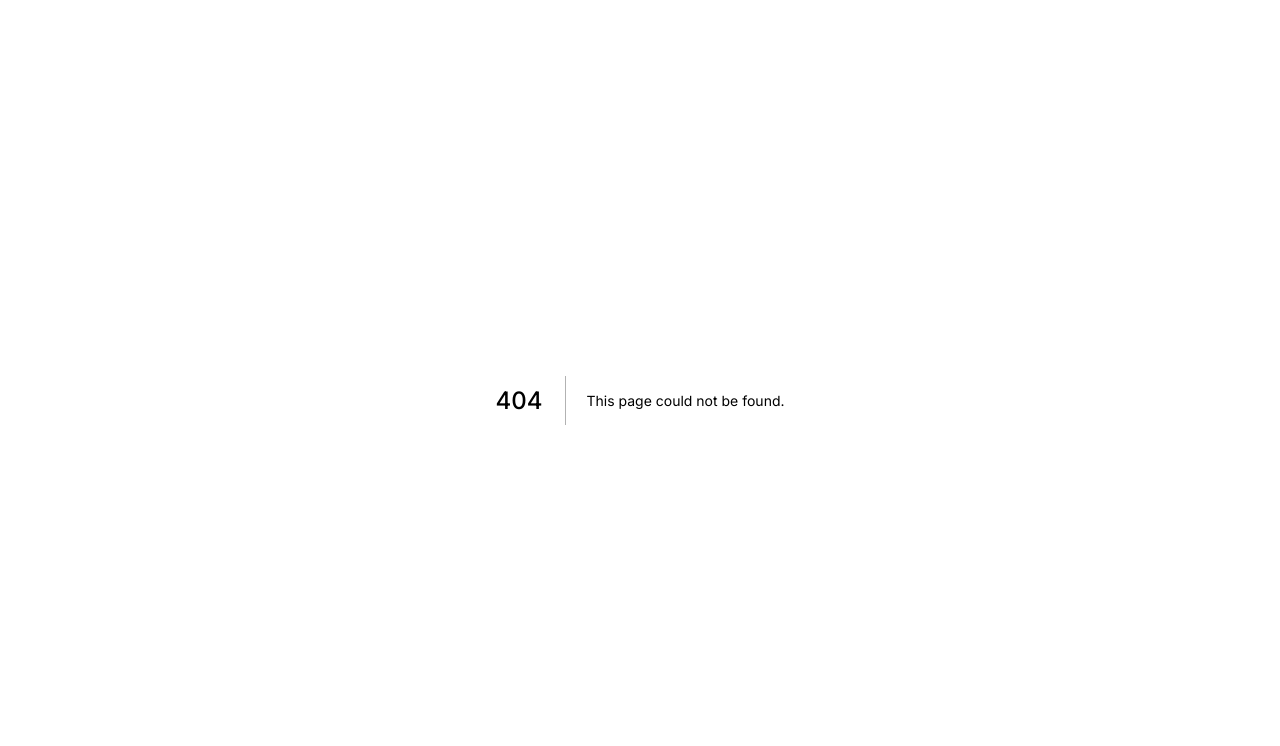
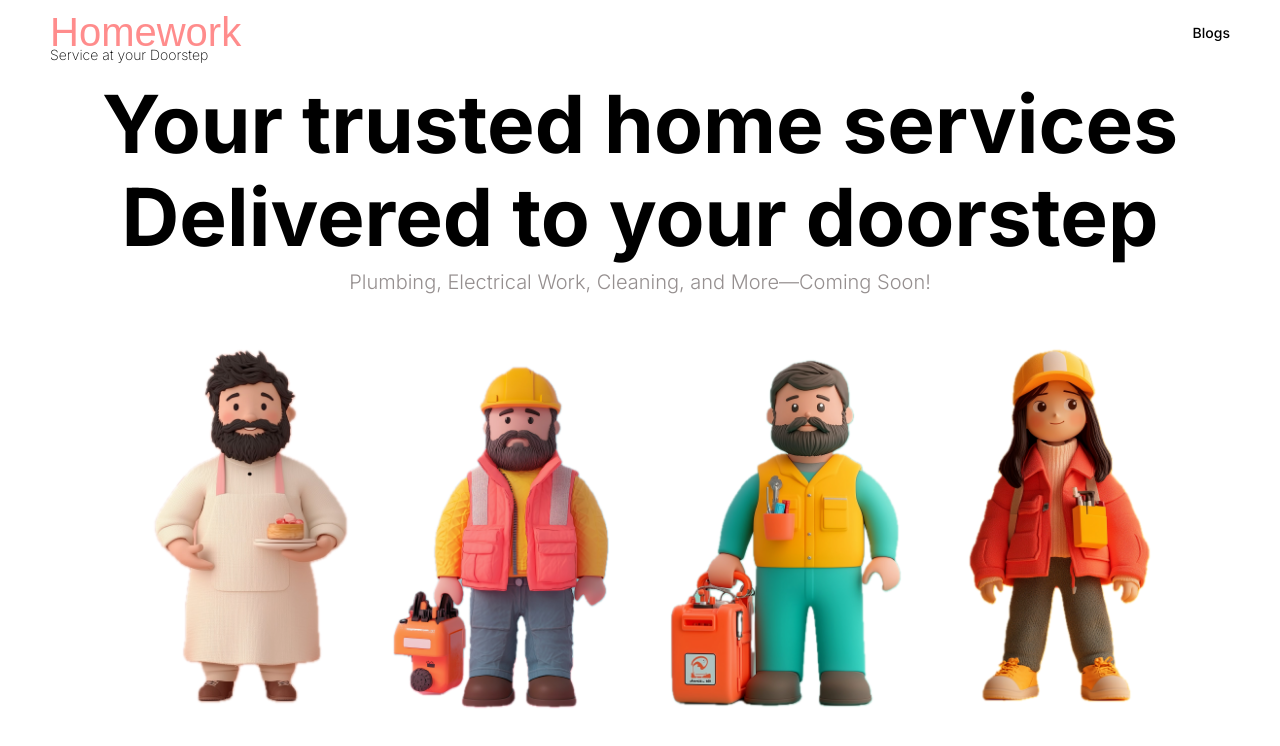
Before and after one commit to codepushed/hw_client, a Next.js app: page /coming-soon in a window 1280 px wide. Before the commit this address had no page. Shown: the top 746 px of the page. Built offline with nearby package versions, Linux system fonts and the light colour scheme; a web font is replaced by a local one.

Commit message:
new coming soon

```diff
--- a/package.json
+++ b/package.json
@@ -15,6 +15,7 @@
     "css-loader": "^7.1.2",
     "next": "14.2.5",
     "react": "^18",
+    "react-device-detect": "^2.2.3",
     "react-dom": "^18",
     "sass": "^1.77.8"
   },
--- /dev/null
+++ b/pages/coming-soon/index.jsx
@@ -0,0 +1,26 @@
+import React from "react";
+
+import Header from "../../components/Header";
+
+const ComingSoon = () => {
+  return (
+    <div>
+      <Header />
+      <div className="comingSoonWrapper">
+        <div className="comingSoonContentText">
+        <h1>Your trusted home services</h1>
+        <h1 className="comingSoonContentSubText">Delivered to your doorstep</h1>
+
+        <p>Plumbing, Electrical Work, Cleaning, and More—Coming Soon!</p>
+
+        </div>
+
+        <div className="comingSoonImg">
+          <img src="/assets/groupofpro.png" alt="professionals" />
+        </div>
+      </div>
+    </div>
+  );
+};
+
+export default ComingSoon;
--- a/styles/scss/pages/_landing.scss
+++ b/styles/scss/pages/_landing.scss
@@ -195,3 +195,43 @@
 .notificationRight {
   right: 0% !important;
 }
+
+
+
+
+//coming soon page
+
+.comingSoonWrapper {
+  padding: 0 40px;
+
+}
+
+.comingSoonContentText {
+  display: flex;
+  flex-direction: column;
+  align-items: center;
+  justify-content: center;
+}
+
+.comingSoonContentText > h1 {
+  font-size: 80px;
+  font-weight: 700;
+  margin-top: 20px;
+}
+
+.comingSoonContentText > p {
+  font-size: 20px;
+  font-weight: 300;
+  line-height: 80px;
+  color: #958F8F;
+}
+
+.comingSoonImg > img {
+  height: 100%;
+  width: 100%;
+  object-fit: contain;
+}
+
+.comingSoonContentSubText {
+  line-height: 50px;
+}
```
Also changed, not shown: public/assets/groupofpro.png (added), 1 other file (tests, documents, lock files or other folders).
